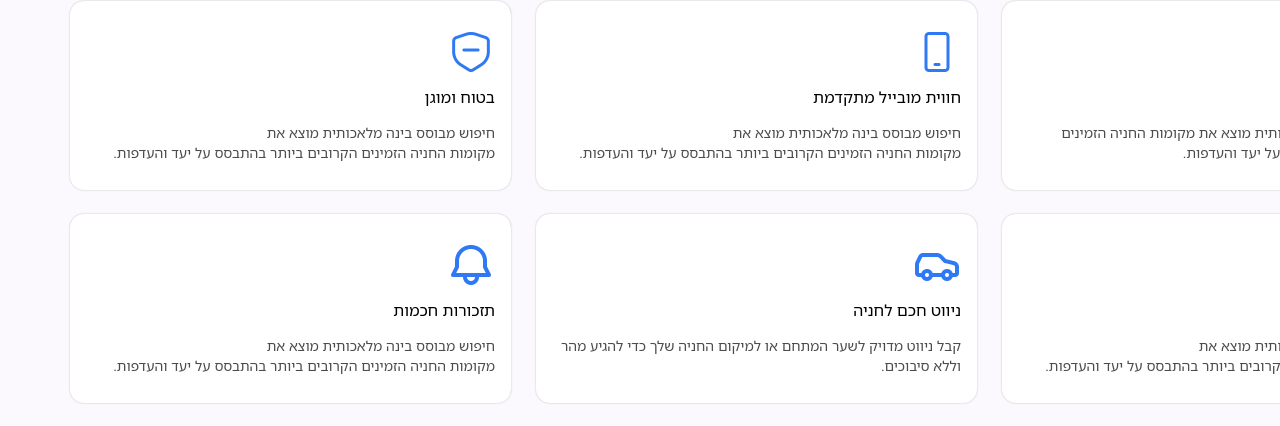
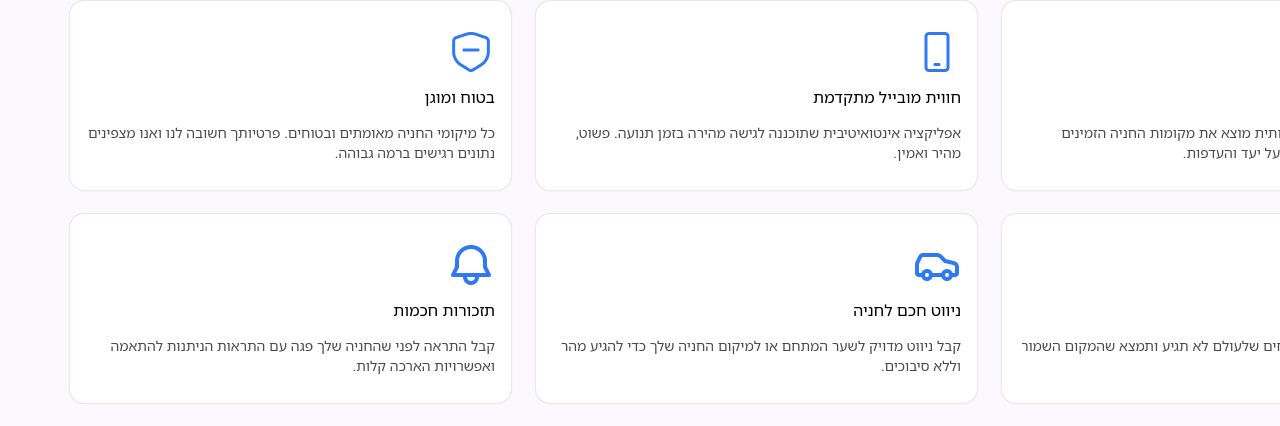
Before and after one commit to Arsht17/ParkAlot-web, a React (Vite) app: page / in a window 1280 px wide. Shown: the part 1017-1443 px from the top of the page. Built offline with nearby package versions, Linux system fonts and the light colour scheme; a web font is replaced by a local one.

Commit message:
Cards text fixed

```diff
--- a/src/components/FeaturesSection.jsx
+++ b/src/components/FeaturesSection.jsx
@@ -55,9 +55,9 @@ export default function FeaturesSection({
           text="בטוח ומוגן"
           text1={
             <>
-              חיפוש מבוסס בינה מלאכותית מוצא את
+              כל מיקומי החניה מאומתים ובטוחים. פרטיותך חשובה לנו ואנו מצפינים
               <br />
-              מקומות החניה הזמינים הקרובים ביותר בהתבסס על יעד והעדפות.
+              נתונים רגישים ברמה גבוהה.
             </>
           }
         />
@@ -68,9 +68,9 @@ export default function FeaturesSection({
           text="חווית מובייל מתקדמת"
           text1={
             <>
-              חיפוש מבוסס בינה מלאכותית מוצא את
+              אפליקציה אינטואיטיבית שתוכננה לגישה מהירה בזמן תנועה. פשוט,
               <br />
-              מקומות החניה הזמינים הקרובים ביותר בהתבסס על יעד והעדפות.
+              מהיר ואמין.
             </>
           }
         />
@@ -88,9 +88,9 @@ export default function FeaturesSection({
           text="תזכורות חכמות"
           text1={
             <>
-              חיפוש מבוסס בינה מלאכותית מוצא את
+              קבל התראה לפני שהחניה שלך פגה עם התראות הניתנות להתאמה
               <br />
-              מקומות החניה הזמינים הקרובים ביותר בהתבסס על יעד והעדפות.
+              ואפשרויות הארכה קלות.
             </>
           }
         />
@@ -108,9 +108,9 @@ export default function FeaturesSection({
           text="ניווט חכם לחניה"
           text1={
             <>
-              חיפוש מבוסס בינה מלאכותית מוצא את
+              עדכוני זמינות חיים מבטיחים שלעולם לא תגיע ותמצא שהמקום השמור
               <br />
-              מקומות החניה הזמינים הקרובים ביותר בהתבסס על יעד והעדפות.
+              שלך כבר תפוס.
             </>
           }
         />
```
